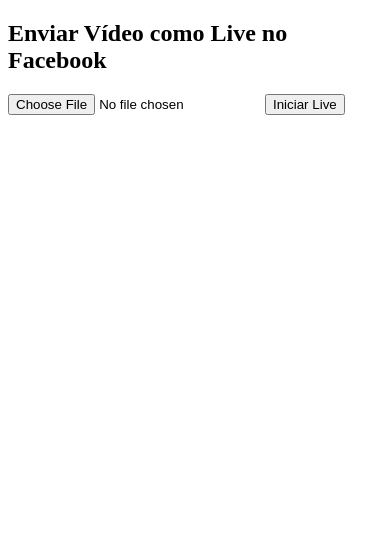
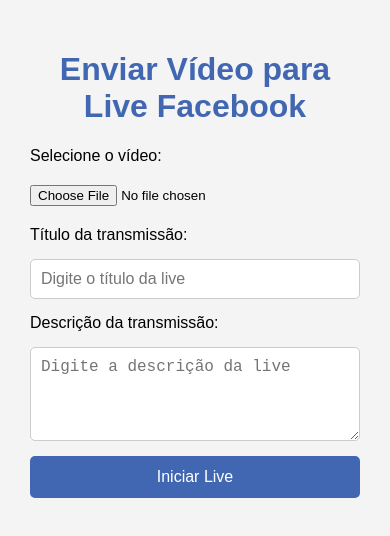
Before and after one commit to Massingue2025/Baixardor, a website: page public/index.html in a window 390 px wide. Drawn offline with Linux system fonts and the light colour scheme.

Commit message:
Update index.html

```diff
--- a/public/index.html
+++ b/public/index.html
@@ -1,29 +1,105 @@
 <!DOCTYPE html>
-<html>
+<html lang="pt-BR" >
 <head>
-  <title>Simular Live no Facebook</title>
+  <meta charset="UTF-8" />
+  <meta name="viewport" content="width=device-width, initial-scale=1" />
+  <title>Fake Live Facebook</title>
+  <style>
+    body {
+      font-family: Arial, sans-serif;
+      max-width: 500px;
+      margin: 30px auto;
+      padding: 20px;
+      background: #f4f4f4;
+      border-radius: 8px;
+    }
+    h1 {
+      text-align: center;
+      color: #4267B2;
+    }
+    form {
+      display: flex;
+      flex-direction: column;
+      gap: 15px;
+    }
+    input[type="text"], textarea {
+      padding: 10px;
+      font-size: 1rem;
+      border-radius: 5px;
+      border: 1px solid #ccc;
+      resize: vertical;
+    }
+    input[type="file"] {
+      padding: 5px 0;
+    }
+    button {
+      background-color: #4267B2;
+      border: none;
+      color: white;
+      font-size: 1rem;
+      padding: 12px;
+      border-radius: 5px;
+      cursor: pointer;
+      transition: background-color 0.3s ease;
+    }
+    button:hover {
+      background-color: #365899;
+    }
+    .msg {
+      margin-top: 15px;
+      font-weight: bold;
+      color: green;
+    }
+    @media (max-width: 600px) {
+      body {
+        margin: 15px;
+        padding: 15px;
+      }
+    }
+  </style>
 </head>
 <body>
-  <h2>Enviar Vídeo como Live no Facebook</h2>
-  <form id="uploadForm" enctype="multipart/form-data">
-    <input type="file" name="video" accept="video/*" required />
+  <h1>Enviar Vídeo para Live Facebook</h1>
+  <form id="uploadForm" enctype="multipart/form-data" method="POST" action="/upload">
+    <label for="video">Selecione o vídeo:</label>
+    <input type="file" id="video" name="video" accept="video/*" required />
+
+    <label for="titulo">Título da transmissão:</label>
+    <input type="text" id="titulo" name="titulo" placeholder="Digite o título da live" />
+
+    <label for="descricao">Descrição da transmissão:</label>
+    <textarea id="descricao" name="descricao" rows="4" placeholder="Digite a descrição da live"></textarea>
+
     <button type="submit">Iniciar Live</button>
   </form>
-  <p id="status"></p>
+
+  <p class="msg" id="message"></p>
 
   <script>
-    document.getElementById("uploadForm").addEventListener("submit", async function (e) {
+    const form = document.getElementById("uploadForm");
+    const message = document.getElementById("message");
+
+    form.addEventListener("submit", async (e) => {
       e.preventDefault();
-      const formData = new FormData(this);
-      document.getElementById("status").innerText = "Enviando vídeo...";
 
-      const response = await fetch("/upload", {
-        method: "POST",
-        body: formData
-      });
+      const formData = new FormData(form);
+      message.textContent = "Enviando vídeo e iniciando live...";
 
-      const text = await response.text();
-      document.getElementById("status").innerText = text;
+      try {
+        const res = await fetch("/upload", {
+          method: "POST",
+          body: formData,
+        });
+
+        if (res.ok) {
+          const text = await res.text();
+          message.textContent = text;
+        } else {
+          message.textContent = `Erro: ${res.statusText}`;
+        }
+      } catch (err) {
+        message.textContent = "Erro ao enviar vídeo.";
+      }
     });
   </script>
 </body>
```
